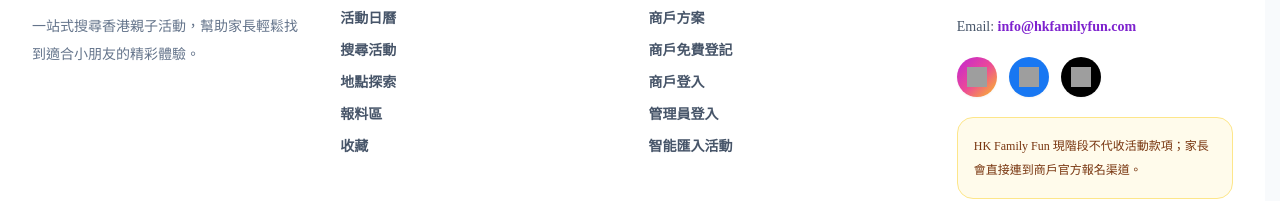
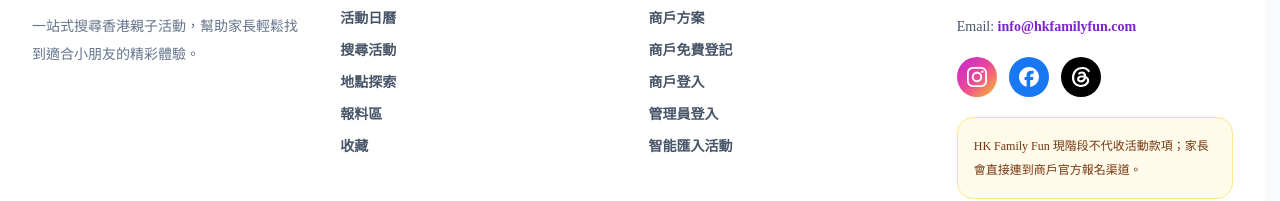
Before and after one commit to familyfunhongkong-game/hkfamilyfun-v2, a Next.js app: page / in a window 1280 px wide. Shown: the part 1878-2079 px from the top of the page. Built offline with nearby package versions, Linux system fonts and the light colour scheme; no server answers; the database is empty; grey boxes are pictures that could not be loaded.

Commit message:
fix(social): use local official-style brand SVGs for Instagram Facebook and Threads

```diff
--- a/app/layout.tsx
+++ b/app/layout.tsx
@@ -274,7 +274,7 @@ function SiteFooter({ m, locale }: { m: ReturnType<typeof getMessages>; locale:
               className="inline-flex h-10 w-10 items-center justify-center rounded-full bg-gradient-to-br from-fuchsia-600 via-pink-500 to-amber-400 text-white shadow-sm transition hover:scale-105"
             >
               <img
-                src="https://cdn.simpleicons.org/instagram/FFFFFF"
+                src="/icons/instagram.svg"
                 alt=""
                 aria-hidden="true"
                 width="20"
@@ -291,7 +291,7 @@ function SiteFooter({ m, locale }: { m: ReturnType<typeof getMessages>; locale:
               className="inline-flex h-10 w-10 items-center justify-center rounded-full bg-[#1877F2] text-white shadow-sm transition hover:scale-105"
             >
               <img
-                src="https://cdn.simpleicons.org/facebook/FFFFFF"
+                src="/icons/facebook.svg"
                 alt=""
                 aria-hidden="true"
                 width="20"
@@ -308,7 +308,7 @@ function SiteFooter({ m, locale }: { m: ReturnType<typeof getMessages>; locale:
               className="inline-flex h-10 w-10 items-center justify-center rounded-full bg-black text-white shadow-sm transition hover:scale-105"
             >
               <img
-                src="https://cdn.simpleicons.org/threads/FFFFFF"
+                src="/icons/threads.svg"
                 alt=""
                 aria-hidden="true"
                 width="20"
```
